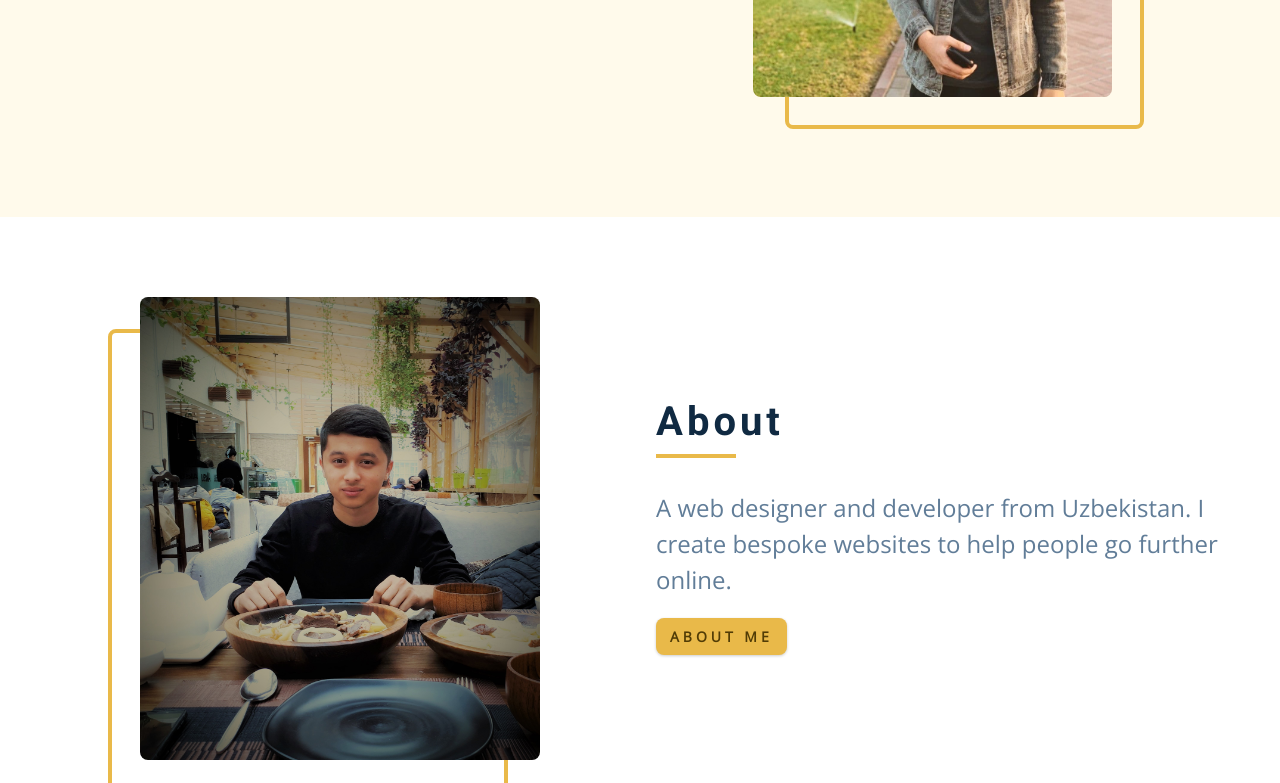
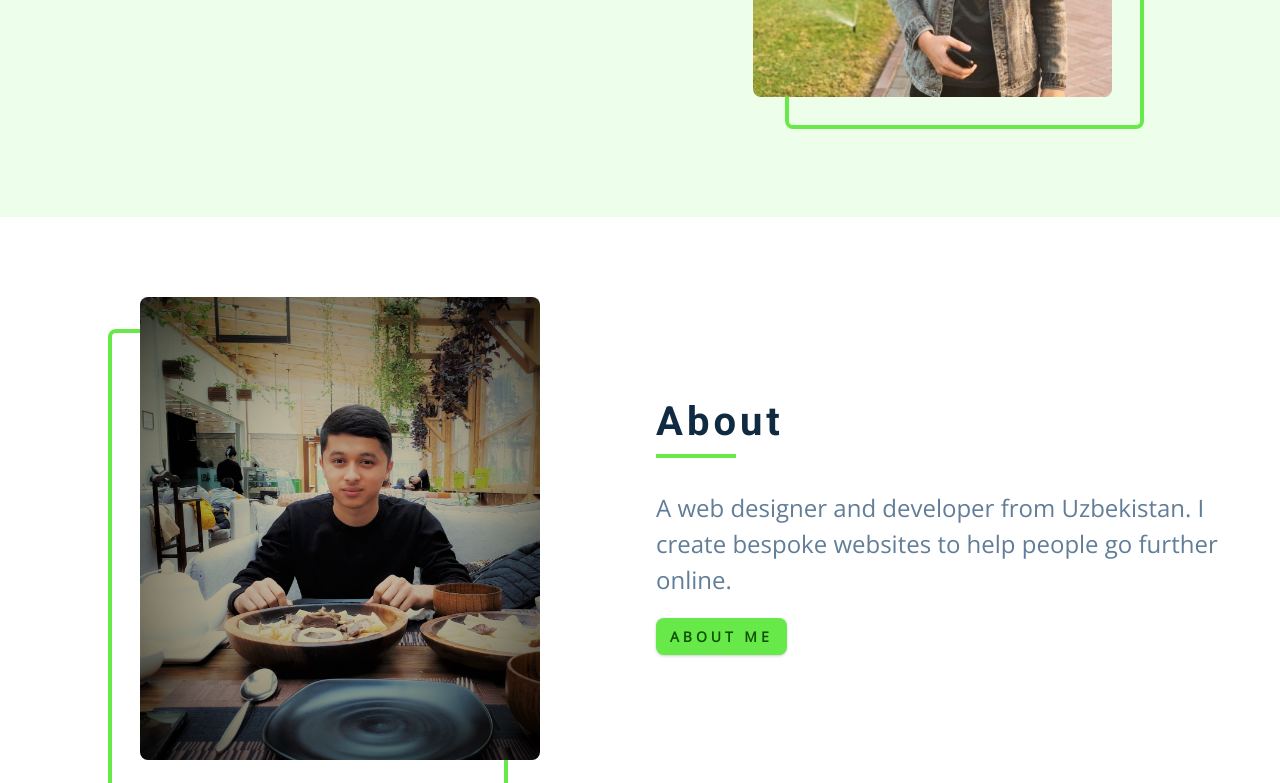
Before and after one commit to Asadbek2607/asadbek2607.github.io, a plain HTML site: page index.html in a window 1280 px wide. Shown: the part 583-1366 px from the top of the page. Drawn offline with nearby package versions, Linux system fonts and the light colour scheme.

Commit message:
changing colors

```diff
--- a/css/styles.css
+++ b/css/styles.css
@@ -13,18 +13,18 @@
 
 :root {
   /* dark shades of primary color*/
-  --clr-primary-1: hsl(43, 86%, 17%);
-  --clr-primary-2: hsl(43, 77%, 27%);
-  --clr-primary-3: hsl(43, 72%, 37%);
-  --clr-primary-4: hsl(42, 63%, 48%);
+  --clr-primary-1: hsl(111, 86%, 17%);
+  --clr-primary-2: hsl(111, 77%, 27%);
+  --clr-primary-3: hsl(111, 72%, 37%);
+  --clr-primary-4: hsl(109, 63%, 48%);
   /* primary/main color */
-  --clr-primary-5: hsl(42, 78%, 60%);
+  --clr-primary-5: hsl(109, 78%, 60%);
   /* lighter shades of primary color */
-  --clr-primary-6: hsl(43, 89%, 70%);
-  --clr-primary-7: hsl(43, 90%, 76%);
-  --clr-primary-8: hsl(45, 86%, 81%);
-  --clr-primary-9: hsl(45, 90%, 88%);
-  --clr-primary-10: hsl(45, 100%, 96%);
+  --clr-primary-6: hsl(111, 89%, 70%);
+  --clr-primary-7: hsl(111, 90%, 76%);
+  --clr-primary-8: hsl(113, 86%, 81%);
+  --clr-primary-9: hsl(113, 90%, 88%);
+  --clr-primary-10: hsl(113, 100%, 96%);
   /* darkest grey - used for headings */
   --clr-grey-1: hsl(209, 61%, 16%);
   --clr-grey-2: hsl(211, 39%, 23%);
@@ -206,6 +206,7 @@
   width: 100%;
   max-width: 1170px;
   margin: 0 auto;
+
 }
 .nav-header {
   display: grid;
@@ -216,7 +217,11 @@
 
 .nav-header img{
 	width: 40%;
+
 }
+
+
+
 .nav-btn {
   background: transparent;
   border-color: transparent;
--- a/index.html
+++ b/index.html
@@ -5,6 +5,10 @@
     <meta charset="UTF-8" />
     <meta name="viewport" content="width=device-width, initial-scale=1.0" />
     <meta name="description" content="Asadbek Kenjabaev, Personal portfolio, web developer" />
+    <meta name="keywords" content="Asadbek Kenjabaev, Personal portfolio, web developer, psd to html, verstka, front end developer, web" />
+    <meta name="Author" content="Asadbek Kenjabaev" />
+    <meta name="Address" content="Tashkent, Uzbekistan" />
+    <meta name="Copyright" content="Asadbek Kenjabaev" />
 
     <link rel="icon" type="image/svg" href="./images/logo_icon.svg">
     <title>Asadbek || Home</title>
@@ -23,7 +27,11 @@
         <div class="nav-center">
           <!-- nav header -->
           <div class="nav-header">
-            <img src="./images/logo.png" class="nav-logo" alt="nav logo" />
+
+            <div class="nav-logo">
+              <a href="index.html"><img src="./images/brand.png" class="nav-logo" alt="nav logo"/></a>
+            </div>
+
             <button class="nav-btn" id="nav-btn">
               <i class="fas fa-bars"></i>
             </button>
```
Also changed, not shown: images/brand.png (added), images/logo.png (deleted).
